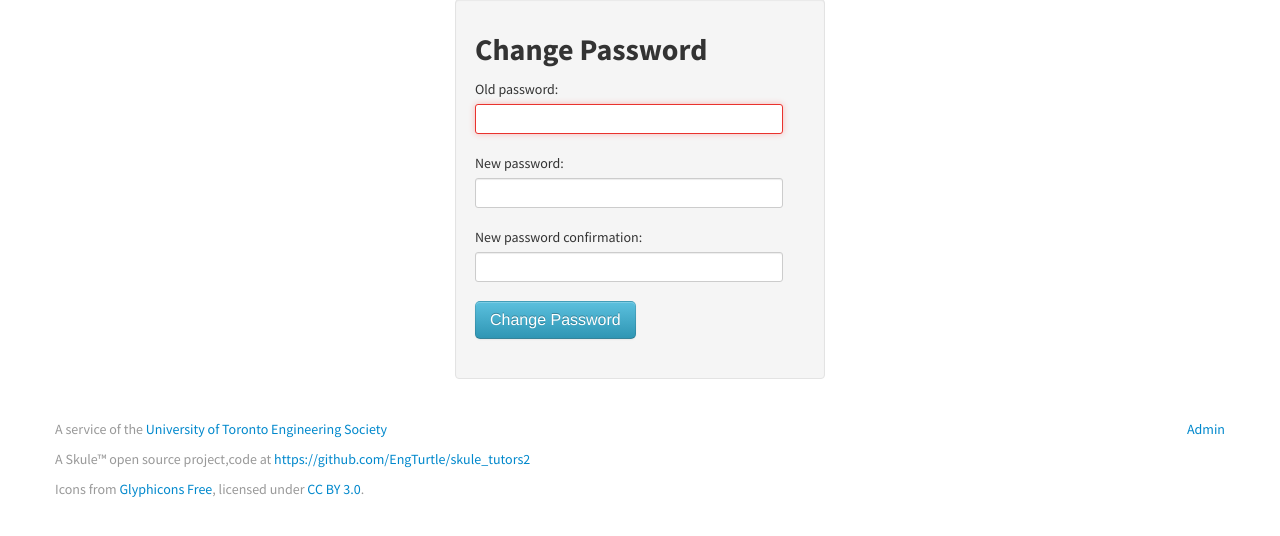
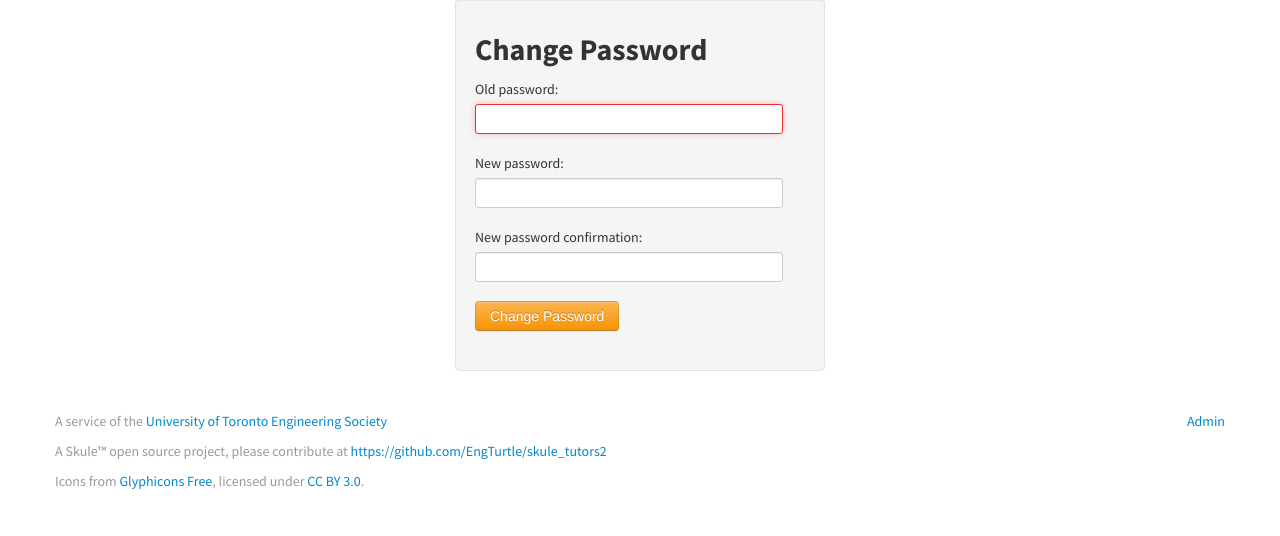
Before and after one commit to skule/skule_tutors2, a Django app: page /auth/passwordchange in a window 1280 px wide. Shown: the part 186-722 px from the top of the page. Run offline with Django 3.2, Linux system fonts and the light colour scheme; the visitor is signed in with stand-in values (Sample User, id 1).

Commit message:
stylistic changes on password change form encourage people to contribute to project

```diff
--- a/templates/base.html
+++ b/templates/base.html
@@ -135,7 +135,7 @@
                 A service of the <a href="http://skule.ca/about-skule/">University of Toronto Engineering Society</a>
             </p>
 
-            <p class="muted">A Skule&trade; open source project,code at
+            <p class="muted">A Skule&trade; open source project, please contribute at
             <a href="https://github.com/EngTurtle/skule_tutors2">https://github.com/EngTurtle/skule_tutors2</a></p>
 
             <p class="muted">Icons from <a href="http://glyphicons.com">Glyphicons Free</a>,
--- a/templates/registration/password_change_form.html
+++ b/templates/registration/password_change_form.html
@@ -10,7 +10,7 @@
                 <form method="post" action="{% url django.contrib.auth.views.password_change %}">
                     {% csrf_token %}
                     {{ form.as_p }}
-                    <input type="submit"  class="btn btn-large btn-info" value="Change Password" />
+                    <input type="submit" class="btn btn-warning" value="Change Password"/>
                 </form>
             </div>
         </div>
--- a/templates/tutors/tutor_profile_edit.html
+++ b/templates/tutors/tutor_profile_edit.html
@@ -3,7 +3,7 @@
 {% block title %}Skule Tutors{% endblock %}
 
 {% block content %}
-    <div class="row-fluid">
+    <div class="row">
         <div class="span12">
             <div class="span6">
             <h2>Edit Your Tutor Profile</h2>
@@ -19,7 +19,8 @@
                 <input type="submit" class="btn btn-info" value="Save Profile"/>
             </form>
             </div>
-            <div class="span6">
+            <div class="span4">
+            <div class="well">
             <h2>Change Your Password</h2>
                 <form action="{% url django.contrib.auth.views.password_change %}" method="post">
                     {% csrf_token %}
@@ -34,6 +35,7 @@
                     <input type="submit" class="btn btn-warning" value="Change Password"/>
                 </form>
             </div>
+            </div>
         </div>
     </div>
 
```
